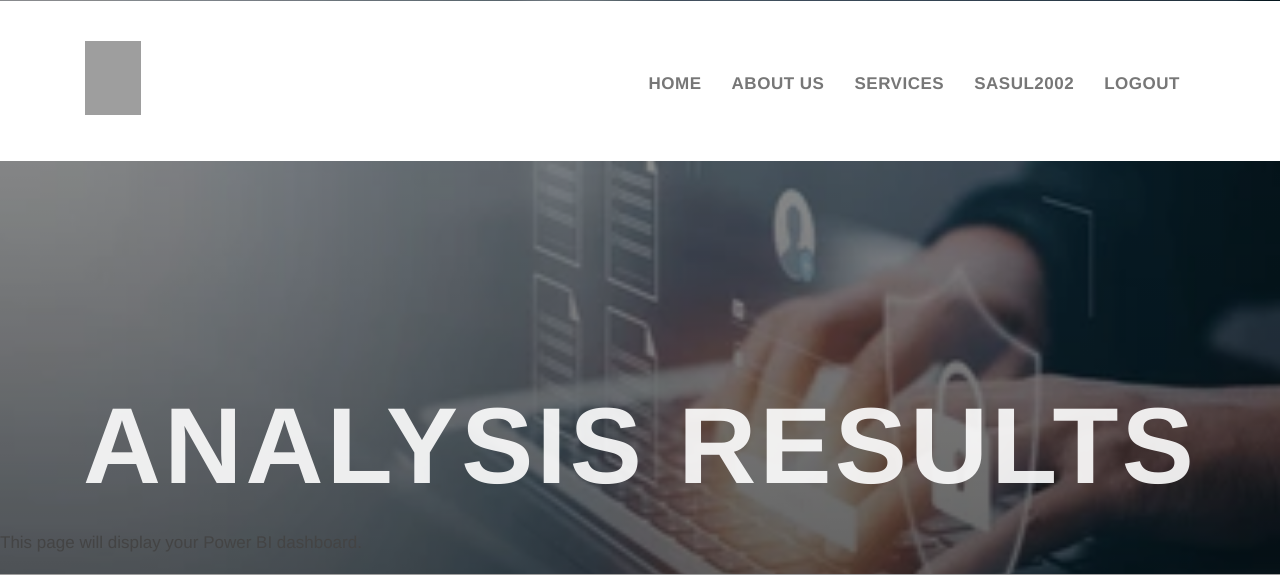
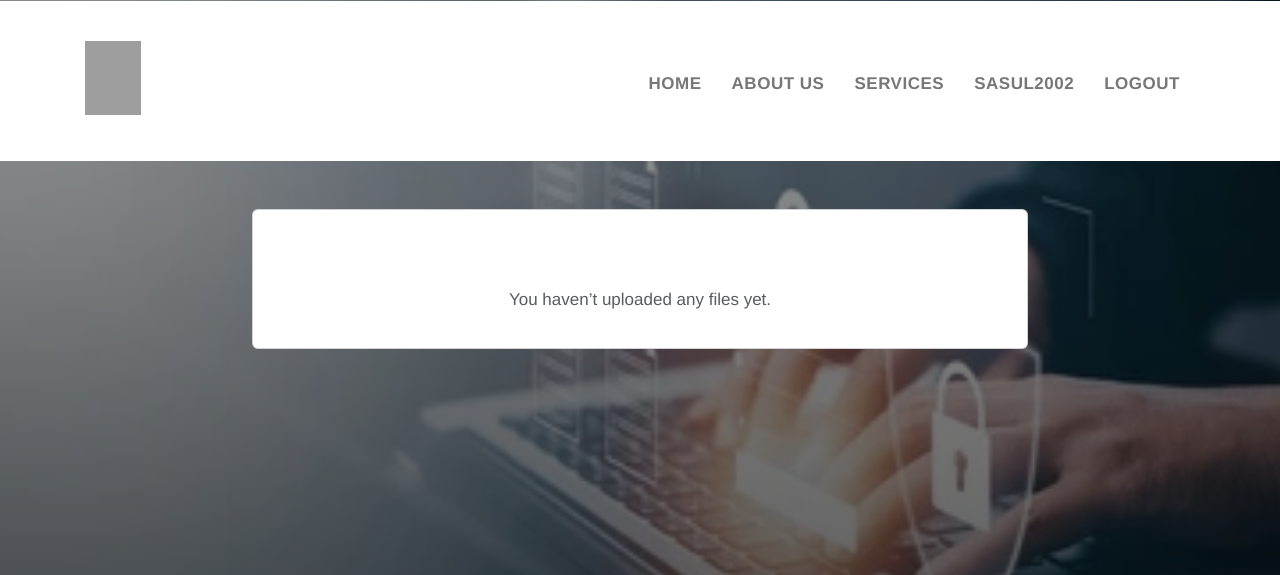
Before and after one commit to SulaimanAlsulaim/log_file_analyzer, a Flask app: page /analysis_result in a window 1280 px wide. Shown: the top 575 px of the page. Run offline with Flask 3, Linux system fonts and the light colour scheme; a user stored in the database is signed in; some libraries are stand-ins or nearby versions; grey boxes are pictures that could not be loaded.

Commit message:
Update analysis result page layout and content

```diff
--- a/templates/analysis_result.html
+++ b/templates/analysis_result.html
@@ -1,17 +1,32 @@
 {% extends "base.html" %}
-{% block title %}Analysis Result{% endblock %}
+{% block title %}Analysis Results{% endblock %}
 {% block content %}
-<div class="analysis-page">
-  <h2>Analysis Results</h2>
-  <p>This page will display your Power BI dashboard.</p>
+<div class="container mt-5 mb-5" style="max-width: 800px;">
+  <div class="card">
+    <div class="card-body">
+      <h4 class="mb-4 text-center">Analysis Results</h4>
 
-  <!-- Placeholder for Power BI Embed -->
-  <iframe
-      src="https://app.powerbi.com/view?r=YOUR_POWER_BI_REPORT_ID"
-      width="100%"
-      height="600px"
-      frameborder="0"
-      allowFullScreen="true">
-  </iframe>
+      {% if uploads %}
+      <ul class="list-group">
+        {% for upload in uploads %}
+        <li class="list-group-item d-flex justify-content-between align-items-center">
+          <div>
+            <strong>{{ upload.filename }}</strong><br>
+            <small class="text-muted">
+              Size: {{ upload.size_readable }} |
+              Uploaded: {{ upload.uploaded_at.strftime("%Y-%m-%d %H:%M") }}
+            </small>
+          </div>
+          <a href="{{ url_for('show_analysis', upload_id=upload.id) }}" class="btn btn-primary btn-sm">
+            View Analysis
+          </a>
+        </li>
+        {% endfor %}
+      </ul>
+      {% else %}
+      <p class="text-center text-muted">You haven’t uploaded any files yet.</p>
+      {% endif %}
+    </div>
+  </div>
 </div>
 {% endblock %}
```
